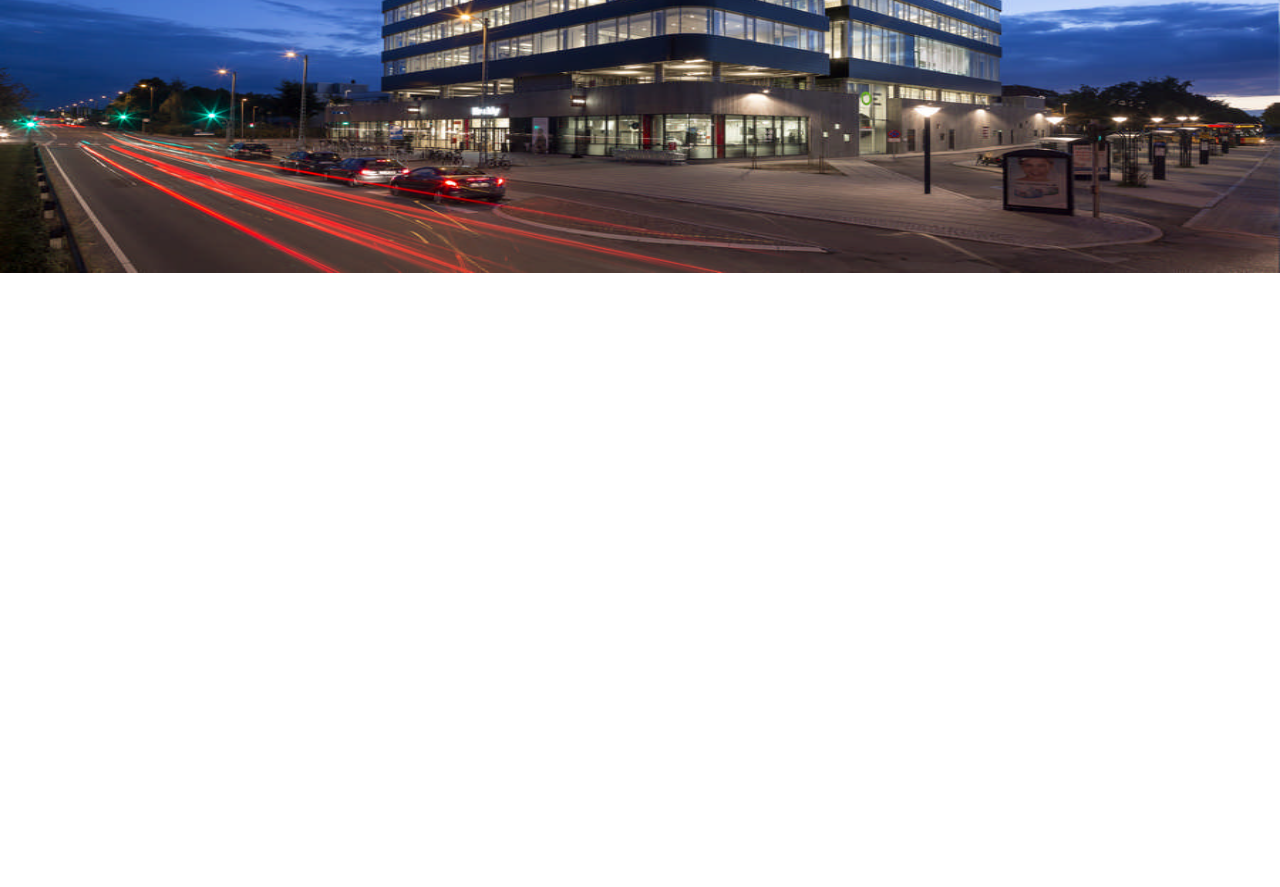
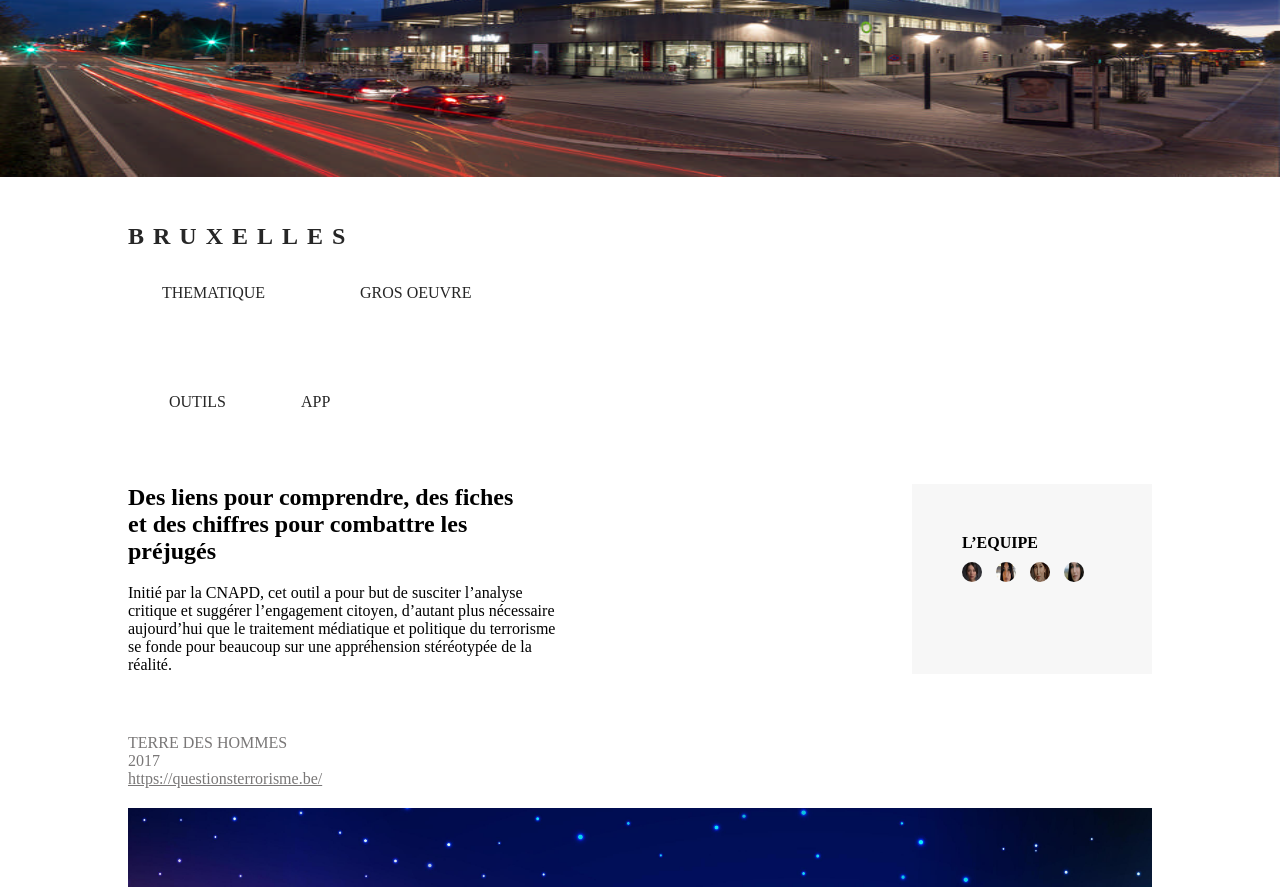
Before and after one commit to soffiayanchashvili/homework-11, a plain HTML site: page index.html in a window 1280 px wide. Shown: the part 500-1387 px from the top of the page. Before the commit the page ends 800 px from the top, so only its background shows below. Drawn offline with Linux system fonts and the light colour scheme.

Commit message:
added some dives and sections, added media

```diff
--- a/index.html
+++ b/index.html
@@ -27,5 +27,60 @@
         </header>
         <img src="images/moe-buddinge-office-building-s031013-a1.jpg" alt="buildings" class="background">
     </section>
+    <section class="mobile-section">
+        <div class="section">
+            <h2>BRUXELLES</h2>
+            <div class="tabs1">
+                <a href="#">THEMATIQUE</a>
+                <a href="#">GROS OEUVRE</a>
+            </div>
+            <div class="tabs2">
+                <a href="#" >OUTILS</a>
+                <a href="#">APP</a>
+            </div>
+        </div>
+            <div class="conteiner">
+                <div class="flex">
+                    <div class="bigblock">
+                        <h3>Des  liens  pour  comprendre,  des   fiches   et   des    chiffres pour combattre les préjugés</h3 >
+                        <p>
+                           Initié par la CNAPD, cet outil a pour but de susciter l’analyse critique et suggérer
+                           l’engagement citoyen, d’autant plus nécessaire aujourd’hui que le traitement médiatique
+                           et politique du terrorisme se fonde pour beaucoup sur une appréhension stéréotypée de la
+                           réalité.
+                        </p>
+                    </div>
+                    <div class="smallblock">
+                        <h4>  L’EQUIPE  </h4>
+                        <div class="img">
+                            <img src="images/human1.jfif" alt="human" class="icons">
+                            <img src="images/human2.jfif" alt="human"class="icons">
+                            <img src="images/human3.jpg" alt="human"class="icons">
+                            <img src="images/human4.jfif" alt="human"class="icons">
+                        </div>
+                    </div>
+                </div>
+                <div class="links">
+                    <p>TERRE DES HOMMES</p>
+                    <p>2017</p>
+                    <p>https://questionsterrorisme.be/</p>
+                </div>
+                <div class="mobileblock">
+                    <div class="smallblock">
+                        <h4>  L’EQUIPE  </h4>
+                        <div class="img">
+                            <img src="images/human1.jfif" alt="human" class="icons">
+                            <img src="images/human2.jfif" alt="human"class="icons">
+                            <img src="images/human3.jpg" alt="human"class="icons">
+                            <img src="images/human4.jfif" alt="human"class="icons">
+                        </div>
+                    </div>
+                </div>
+                <div>
+                    <img src="images/background.jpg" alt="background" class="photo">
+                </div>
+            </div>
+    </section>
+
 </body>
 </html>
--- a/style.css
+++ b/style.css
@@ -6,11 +6,9 @@
 header{
     display: flex;
     width: 100%;
-    height: 73px;
-    background: #F7F7F7 0% 0% no-repeat padding-box;
+    background: #F7F7F7 ;
     justify-content: space-between;
     align-items: center;
-    flex-wrap: wrap;
 }
 .logo{
     width: 27px;
@@ -24,7 +22,6 @@ nav ul{
     display: flex;
     list-style: none;
     margin-right: 127px;
-    flex-wrap: wrap;
 }
 nav li::after{
     content: "";
@@ -40,7 +37,7 @@ header li:last-child::after{
 }
 .background{
     width: 100%;
-    height: 700px;
+    height: 600px;
 }
 .burger{
     display: none;
@@ -53,6 +50,103 @@ header li:last-child::after{
     margin-right: 40px;
     background-color: #000000;
 }
+.section{
+    margin-left: 180px;
+    max-width: 1024px;
+    width: 100%;
+    margin: 30px auto;
+}
+.section h2{
+    margin-top: 42px;
+    text-align: left;
+    letter-spacing: 9px;
+    color: #262626;
+}
+.mobile{
+    display: none;
+    position: relative;
+}
+.tabs1 a{
+    display: inline-block;
+    height: 34px;
+    width: 126px;
+    margin: 34px;
+    color: #262626;
+    text-decoration: none;
+}
+.tabs1 a:hover{
+    width: 126px;
+    height: 34px;
+    background-color: #0865DE;
+    box-shadow: 0dp 2dp 4dp #00000029;
+    color: #F7F7F7;
+    padding: 7px;
+}
+.tabs2 a{
+    display: inline-block;
+    height: 34px;
+    width: 60px;
+    margin: 34px;
+    color: #262626;
+    text-decoration: none;
+    padding: 7px;
+}
+.tabs2 a:hover{
+    letter-spacing: 1.4dp;
+    color: #000000;
+    background-color: #F7F7F7;
+}
+.flex{
+    display: flex;
+    justify-content: space-between;
+}
+.conteiner{
+    max-width: 1024px;
+    width: 100%;
+    margin: 30px auto;
+}
+.bigblock h3{
+    font-size: x-large;
+    width: 400px;
+    height: 100px;
+}
+.bigblock p{
+    width: 440px;
+}
+.smallblock{
+    background-color: #F7F7F7;
+    margin-left: 10px;
+    padding: 50px;
+}
+.img{
+    width: 140px;
+}
+.icons{
+    height: 20px;
+    width: 20px;
+    border-radius: 50px;
+    margin-top: 10px;
+    margin-right: 10px;
+}
+.links{
+    margin-top: 60px;
+}
+.links p{
+    color: #797777;
+    margin-right: 40px;
+}
+.links p:last-child{
+    text-decoration: underline;
+}
+.mobileblock{
+    display: none;
+    position: relative;
+}
+.photo{
+    display: flex;
+    width: 100%;
+    margin-top: 20px;
+}
 @media(max-width:768px){
     .burger{
         display: flex;
@@ -62,4 +156,33 @@ header li:last-child::after{
     nav{
         display: none;
     }
+    .mobile-section{
+        margin-left: 30px;
+    }
+    .tabs1 a{
+        margin: 0;
+        margin-top: 30px;
+        margin-right: 10px;
+    }
+    .tabs2 a{
+        margin: 0;
+        margin-top: 20px;
+        margin-right: 10px;
+    }
+    .bigblock p{
+        width: 100%;
+    }
+    .bigblock h3{
+        width: 100%;
+    }
+    .smallblock{
+        display: none;
+    }
+    .links p{
+        margin-right: 100px;
+        margin-top: 10px;
+    }
+    .mobileblock{
+        display: inline;
+    }
 }
```
Also changed, not shown: images/background.jpg (added), images/human1.jfif (added), images/human2.jfif (added), images/human3.jpg (added), images/human4.jfif (added), 1 other file.
